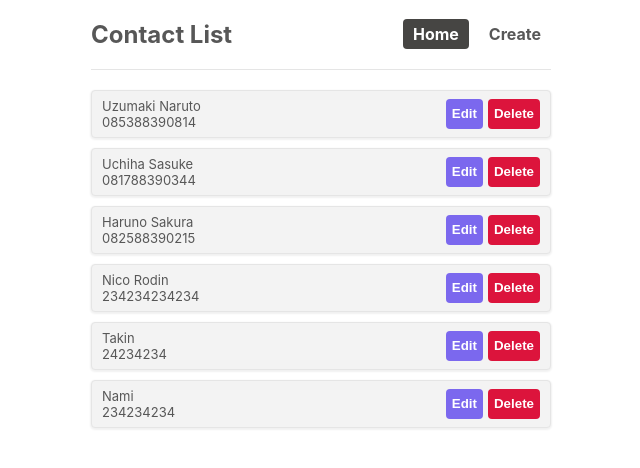
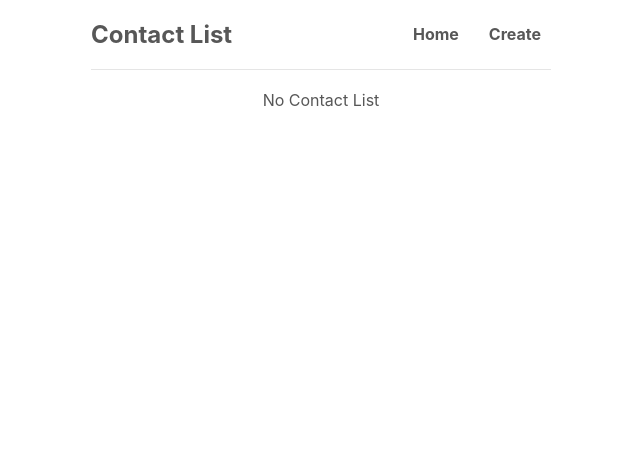
Before and after one commit to letenote/react-crud-hooks, a React (Create React App) app: page /contact in a window 1280 px wide. Shown: the top 468 px of the page, without its empty margins (319-959 px from the left). Built offline with nearby package versions, Linux system fonts and the light colour scheme.

Commit message:
Revert "-"
This reverts commit f6b36a7bff66477375ec290ee3ef2d0c35cd82af.

```diff
--- a/package.json
+++ b/package.json
@@ -8,11 +8,8 @@
     "@testing-library/user-event": "^12.1.10",
     "react": "^17.0.2",
     "react-dom": "^17.0.2",
-    "react-redux": "^7.2.6",
     "react-router-dom": "^5.3.0",
     "react-scripts": "4.0.3",
-    "redux": "^4.1.2",
-    "redux-thunk": "^2.4.0",
     "web-vitals": "^1.0.1"
   },
   "scripts": {
--- a/src/components/ContactList.js
+++ b/src/components/ContactList.js
@@ -1,12 +1,7 @@
 import React from "react";
 
 const ContactList = (props) => {
-  const { loading = true, contactList = [] } = props;
-
-  if( loading ){
-    return <div style={{ textAlign: 'center' }}>Loading..</div>
-  }
-
+  const { contactList = [] } = props;
   return contactList.length === 0
     ? <div style={{ textAlign: 'center' }}>No Contact List</div>
     : contactList.map(( contact, contactIndex ) => {
--- a/src/components/Navbar.js
+++ b/src/components/Navbar.js
@@ -1,5 +1,5 @@
 import React from 'react';
-import { NavLink } from 'react-router-dom';
+import { Link } from 'react-router-dom';
 import { useHistory } from 'react-router';
 
 const Navbar = () => {
@@ -8,8 +8,8 @@
     <nav style={{ marginBottom: 20 }}>
       <h1 className="logo-text" onClick={() => history.push('/')}>Contact List</h1>
       <div className="nav-menu">
-        <NavLink exact activeClassName={'active'} to="/contact">Home</NavLink>
-        <NavLink activeClassName={'active'} to="/contact/create">Create</NavLink>
+        <Link to="/contact">Home</Link>
+        <Link to="/contact/create">Create</Link>
       </div>
     </nav>
   )
--- a/src/container/Contact.js
+++ b/src/container/Contact.js
@@ -1,25 +1,9 @@
-import React, { useEffect } from "react";
-import { useDispatch, useSelector } from "react-redux";
+import React from "react";
 import ContactList from '../components/ContactList';
-import { setContacts, contactToDefault } from '../store/redux/contact/contact.action';
-import db from '../db/data.json';
 
-const Contact = ( props ) => {
-  const dispatch = useDispatch();
-  const { contact: { data, loading } } = useSelector((state) => state);
-
-  useEffect(() => {
-    setContacts( db.contacts, dispatch )
-    return () => {
-      return contactToDefault( dispatch )
-    }
-  },[ dispatch ])
-
+const Contact = () => {
   return (
-    <ContactList
-      loading={loading}
-      contactList={data}
-    />
+    <ContactList />
   )
 }
 
--- a/src/db/data.json
+++ /dev/null
@@ -1,34 +0,0 @@
-{
-  "contacts": [
-    {
-      "id": 1,
-      "name": "Uzumaki Naruto",
-      "number": "085388390814"
-    },
-    {
-      "id": 2,
-      "name": "Uchiha Sasuke",
-      "number": "081788390344"
-    },
-    {
-      "id": 3,
-      "name": "Haruno Sakura",
-      "number": "082588390215"
-    },
-    {
-      "name": "Nico Rodin",
-      "number": "234234234234",
-      "id": 4
-    },
-    {
-      "name": "Takin",
-      "number": "24234234",
-      "id": 5
-    },
-    {
-      "name": "Nami",
-      "number": "234234234",
-      "id": 6
-    }
-  ]
-}
--- a/src/index.js
+++ b/src/index.js
@@ -1,16 +1,12 @@
 import React from 'react';
 import ReactDOM from 'react-dom';
-import { Provider } from 'react-redux';
 import './index.css';
 import App from './App';
 import reportWebVitals from './reportWebVitals';
-import store from './store';
 
 ReactDOM.render(
   <React.StrictMode>
-    <Provider store={store}>
-      <App />
-    </Provider>
+    <App />
   </React.StrictMode>,
   document.getElementById('root')
 );
--- a/src/store/index.js
+++ /dev/null
@@ -1,20 +0,0 @@
-import { applyMiddleware, combineReducers, compose, createStore } from "redux";
-import thunk from "redux-thunk";
-import { logger } from "./middleware/logger";
-import contactReducer from "./redux/contact/contact.reducer";
-
-
-export const rootReducer = combineReducers({
-  contact: contactReducer
-})
-
-const middleware = [ thunk, logger ];
-const composeEnhanchers = window.__REDUX_DEVTOOLS_EXTENSION_COMPOSE__ || compose;
-const store = createStore(
-  rootReducer,
-  process.env.NODE_ENV === 'development'
-    ? composeEnhanchers(applyMiddleware(...middleware))
-    : compose(applyMiddleware(...middleware))
-);
-
-export default store;
--- a/src/store/middleware/logger.js
+++ /dev/null
@@ -1,4 +0,0 @@
-export const logger = store => next => action => {
-  console.log("__Middleware : ", action);
-  next(action)
-}
--- a/src/store/redux/contact/contact.action.js
+++ /dev/null
@@ -1,35 +0,0 @@
-import * as CONTACT_ACTION_TYPE from './contact.action.type';
-
-export const setContacts = async ( contacts, dispatch ) => {
-  return storeContacts( contacts, dispatch )
-    .then(() => {
-      return setTimeout(() => {
-        return setLoading( false, dispatch )
-      }, 1000)
-    });
-}
-
-const storeContacts = ( contacts, dispatch ) => {
-  dispatch({
-    type: CONTACT_ACTION_TYPE.SET_CONTACTS,
-    payload: {
-      data: contacts
-    }
-  })
-  return Promise.resolve()
-}
-
-export const setLoading = ( value, dispatch ) => {
-  return dispatch({
-    type: CONTACT_ACTION_TYPE.SET_LOADING,
-    payload: {
-      isLoading: value
-    }
-  })
-}
-
-export const contactToDefault = ( dispatch ) => {
-  return dispatch({
-    type: CONTACT_ACTION_TYPE.SET_CONTACTS_TO_DEFAULT,
-  })
-}
--- a/src/store/redux/contact/contact.action.type.js
+++ /dev/null
@@ -1,3 +0,0 @@
-export const SET_CONTACTS = 'SET_CONTACTS';
-export const SET_LOADING  = 'SET_LOADING';
-export const SET_CONTACTS_TO_DEFAULT = 'SET_CONTACTS_TO_DEFAULT';
--- a/src/store/redux/contact/contact.reducer.js
+++ /dev/null
@@ -1,30 +0,0 @@
-import * as CONTACT_ACTION_TYPE from './contact.action.type';
-
-const initialState = {
-  data: [],
-  loading: true
-}
-
-const contactReducer = ( state = initialState, action ) => {
-  switch (action.type) {
-    case CONTACT_ACTION_TYPE.SET_CONTACTS:
-      return {
-        ...state,
-        data: action.payload.data
-      }
-    case CONTACT_ACTION_TYPE.SET_LOADING:
-      return {
-        ...state,
-        loading: action.payload.isLoading
-      }
-    case CONTACT_ACTION_TYPE.SET_CONTACTS_TO_DEFAULT:
-      return {
-        data: [],
-        loading: true
-      }
-    default:
-      return state;
-  }
-}
-
-export default contactReducer;
```
Also changed, not shown: 1 other file (tests, documents, lock files or other folders).
